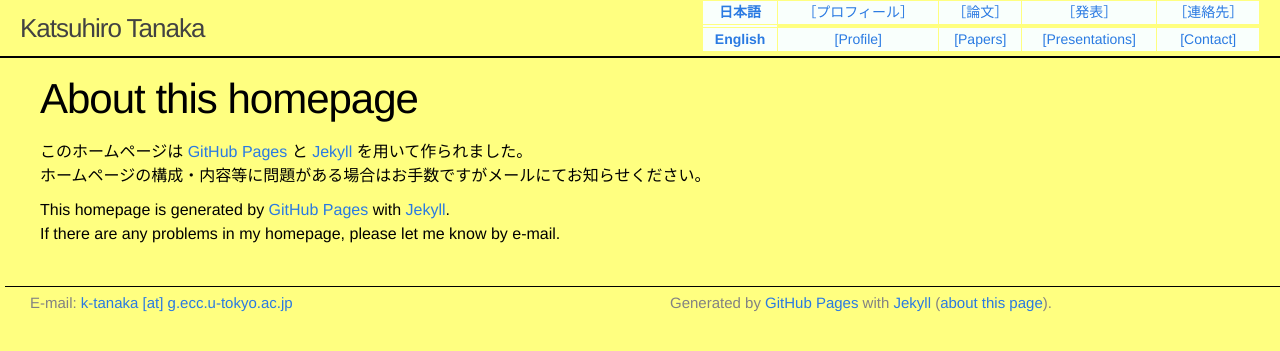
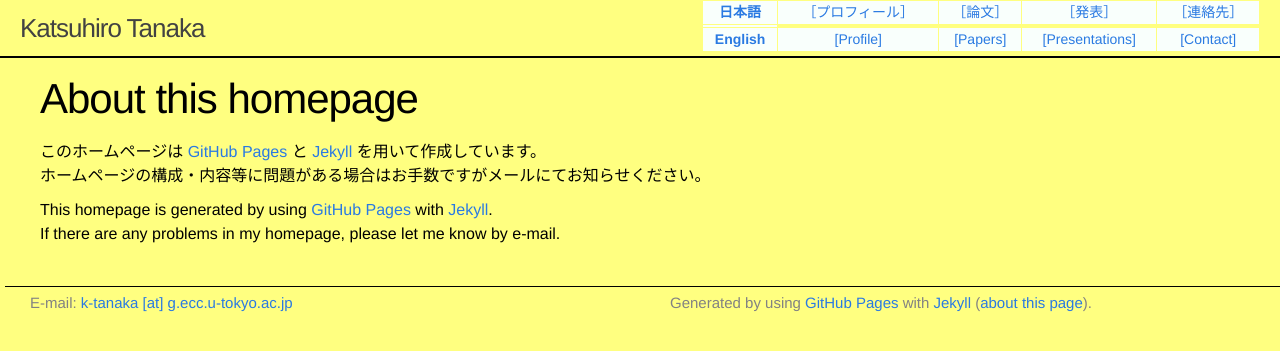
Before and after one commit to katsu-tanaka/katsu-tanaka.github.io, a Jekyll site: the page built from about.md, in a window 1280 px wide. Shown: the top 351 px of the page. Built offline with Jekyll 4.4.1, drawn with Linux system fonts in a browser that asks for light colours.

Commit message:
minor change in expression

```diff
--- a/_includes/footer.html
+++ b/_includes/footer.html
@@ -10,7 +10,7 @@
       </div>
 
       <div class="footer-col footer-col-3">
-        <p>Generated by <a href="https://pages.github.com/" target="brank"> GitHub Pages</a> with <a href="https://jekyllrb.com/" target="brank"> Jekyll</a>
+        <p>Generated by using <a href="https://pages.github.com/" target="brank"> GitHub Pages</a> with <a href="https://jekyllrb.com/" target="brank"> Jekyll</a>
            (<a class="page-link" href="/about/">about this page</a>).  </p>
       </div>
     </div>
--- a/about.md
+++ b/about.md
@@ -1,13 +1,12 @@
 ---
 layout: page
 title: About this homepage
-permalink: /about/
 ---
 
-このホームページは [GitHub Pages][GHP]{:target="_blank"} と [Jekyll][Jekyll]{:target="_blank"} を用いて作られました。
+このホームページは [GitHub Pages][GHP]{:target="_blank"} と [Jekyll][Jekyll]{:target="_blank"} を用いて作成しています。
 ホームページの構成・内容等に問題がある場合はお手数ですがメールにてお知らせください。
 
-This homepage is generated by [GitHub Pages][GHP]{:target="_blank"} with [Jekyll][Jekyll]{:target="_blank"}.
+This homepage is generated by using [GitHub Pages][GHP]{:target="_blank"} with [Jekyll][Jekyll]{:target="_blank"}.
 If there are any problems in my homepage, please let me know by e-mail.
 
 [GHP]:https://pages.github.com/
```
